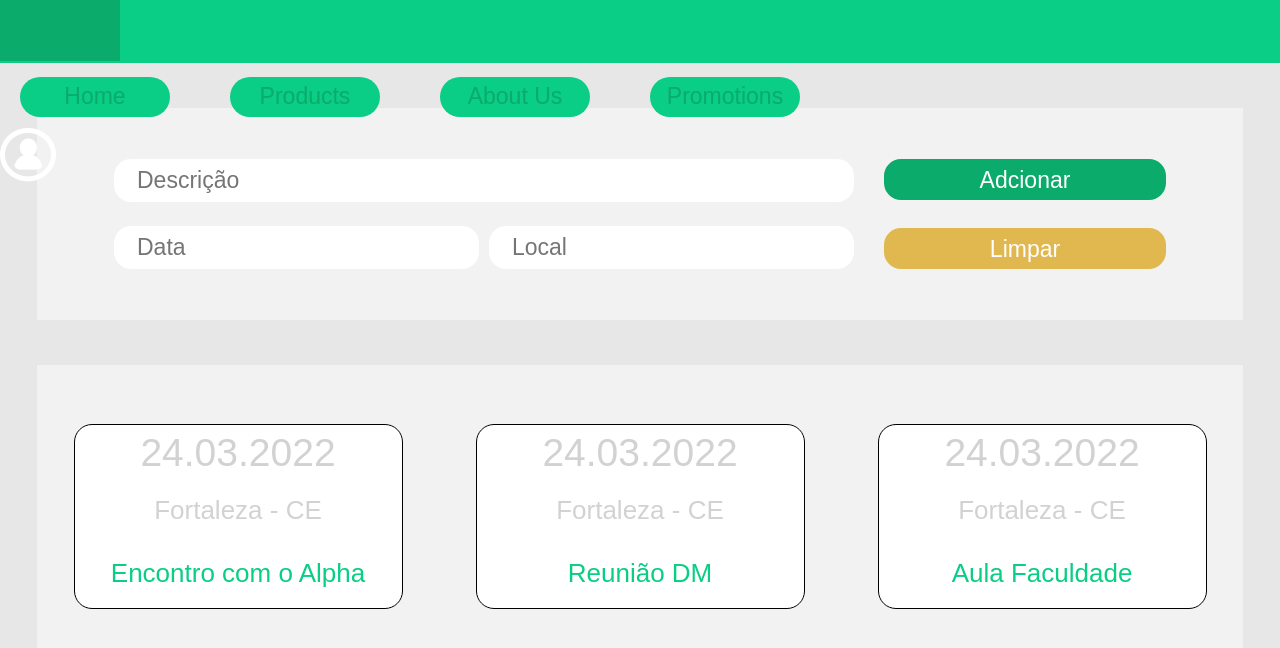
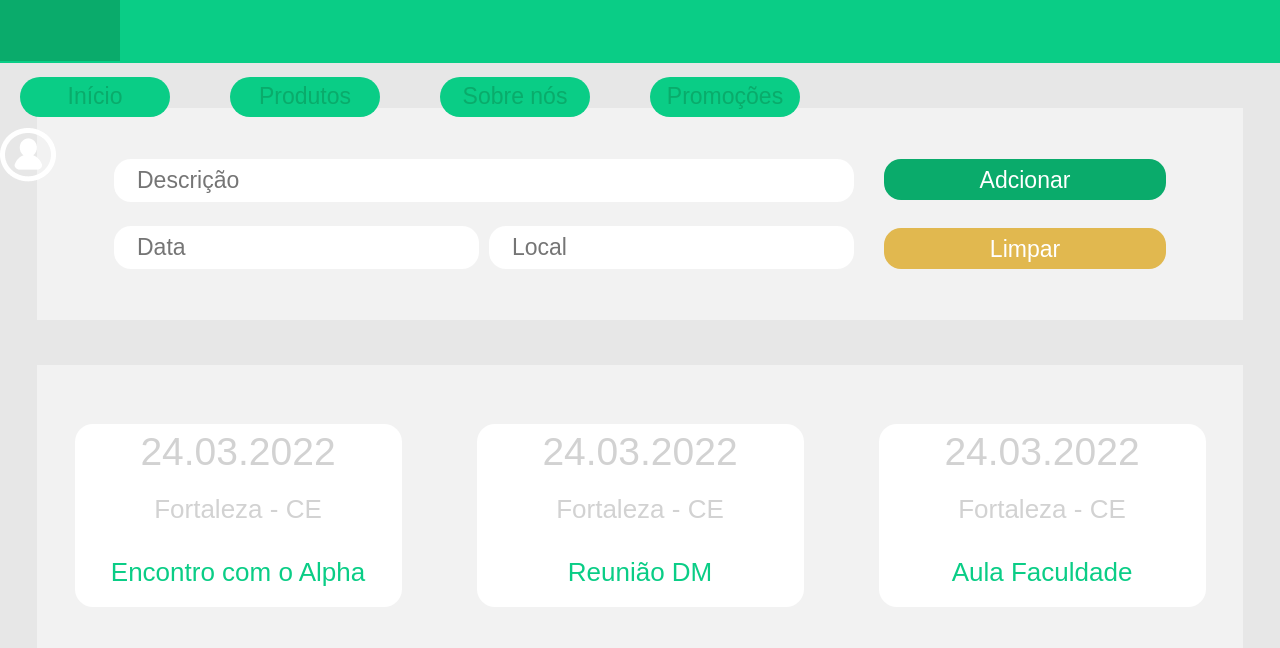
Before and after one commit to rodrigolfranca/reactingJS, a React (Create React App) app: page / in a window 1280 px wide. Shown: the top 648 px of the page. Built offline with nearby package versions, Linux system fonts and the light colour scheme; a web font is replaced by a local one.

Commit message:
minor issues

```diff
--- a/src/components/Header.jsx
+++ b/src/components/Header.jsx
@@ -8,10 +8,10 @@ function Header(){
       <div className="headerContainer">
         <Logo />
         <div className="Amor">
-          <Button text='Home' />
-          <Button text='Products' />
-          <Button text='About Us' />
-          <Button text='Promotions' />
+          <Button text='Início' />
+          <Button text='Produtos' />
+          <Button text='Sobre nós' />
+          <Button text='Promoções' />
         </div>
         <UserIcon />
       </div>
--- a/src/index.css
+++ b/src/index.css
@@ -149,8 +149,6 @@ body{
     background: #FFFFFF;
     border-radius: 18px;
     text-align: center;
-
-    border: 1px solid black;
   }
     .data{
       width: 300px;
```
